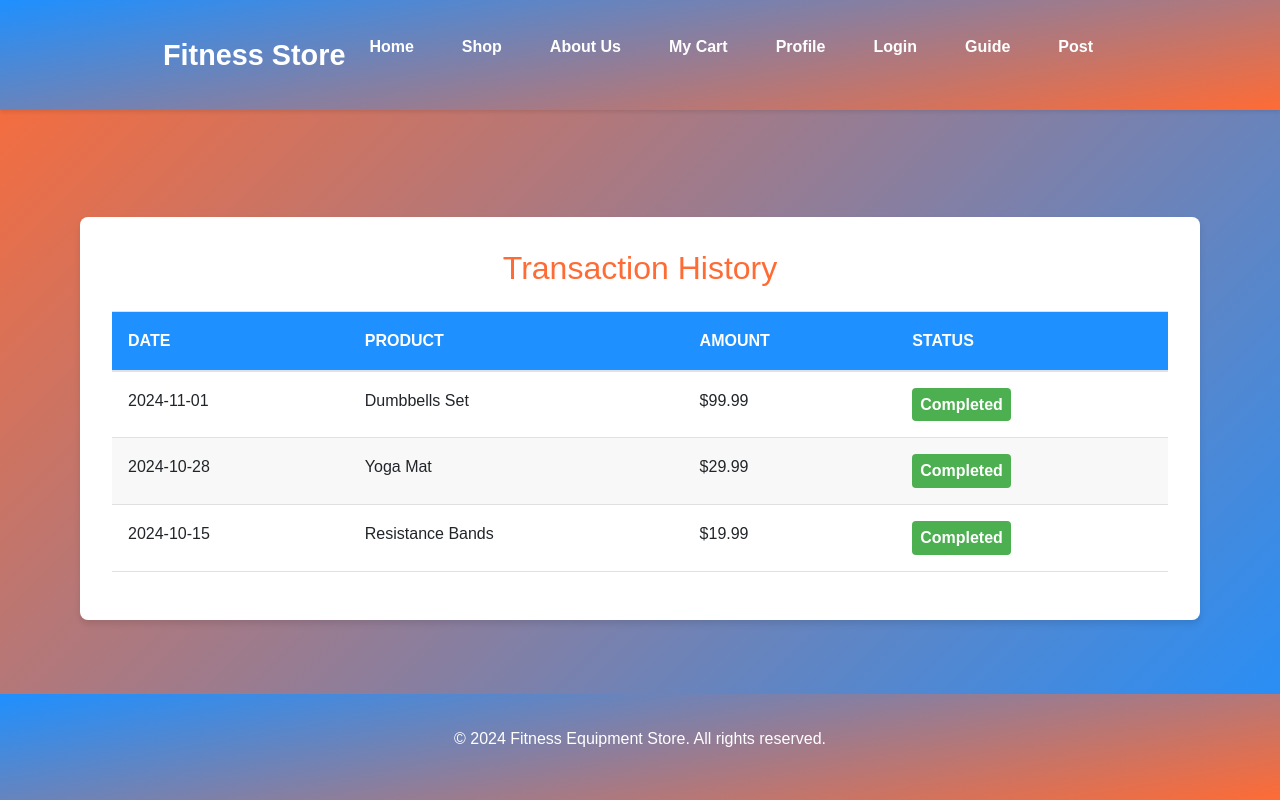
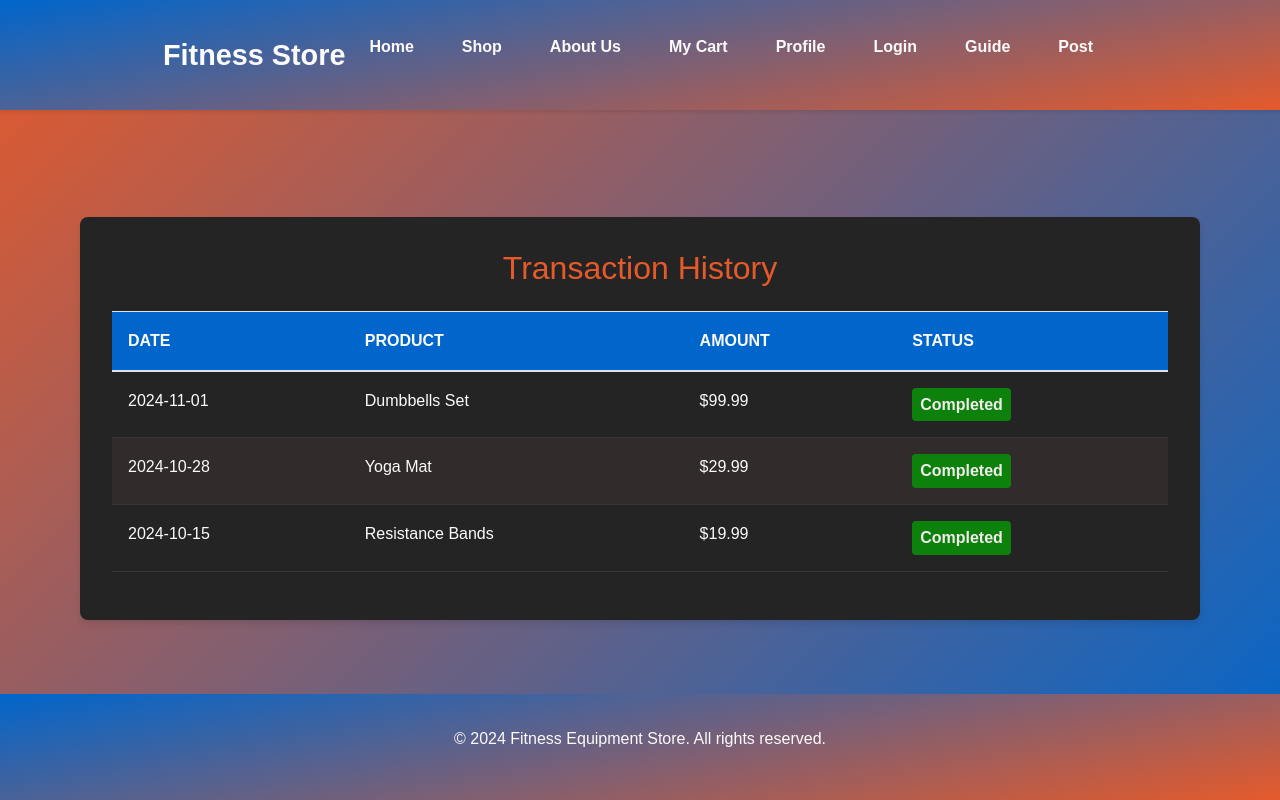
Before and after one commit to sprinklepancake/webprj, a PHP site: page /hasan/transaction.html in a window 1280 px wide. Run offline with PHP 8.4, Linux system fonts and the light colour scheme; some libraries are stand-ins or nearby versions.

Commit message:
making the theme dark

```diff
--- a/components/footer.html
+++ b/components/footer.html
@@ -3,6 +3,6 @@
 
 <footer class="grad-color">
     <div class="container">
-      <p>&copy; 2024 Fitness Equipment Store. All rights reserved.</p>
+      <p class="footer-color">&copy; 2024 Fitness Equipment Store. All rights reserved.</p>
     </div>
 </footer>
--- a/components/header.html
+++ b/components/header.html
@@ -11,7 +11,7 @@
         <li class="nav-links-li"><a href="../petra/landing.html">Home</a></li>  <!--we can change this when we have a home page or smth-->
         <li class="nav-links-li"><a href="../petra/shop.html">Shop</a></li>
         <li class="nav-links-li"><a href="../tia/aboutus.html">About Us</a></li>
-        <li class="nav-links-li"><a href="cart.html">My Cart</a></li>
+        <li class="nav-links-li"><a class="nav-links-li-a" href="cart.html">My Cart</a></li>
         <li class="nav-links-li"><a href="profile.html">Profile</a></li>
         <li class="nav-links-li"><a href="../hasan/login.html">Login</a></li>
         <li class="nav-links-li"><a href="../hasan/equipment-guide.html">Guide</a></li>
@@ -24,6 +24,6 @@
 <script>
   //toggles the menu on mobile screens (not working yet, working on it)
   document.getElementById("menu-icon").onclick = function () {
-    document.getElementById("nav-links").classList.toggle("active");
+    document.getElementById("nav-links-li").classList.toggle("active");
   };
 </script>
--- a/hasan/transaction.html
+++ b/hasan/transaction.html
@@ -13,7 +13,7 @@
 
     <style>
         .transaction-container {
-            background-color: var(--white);
+            background-color: var(--black);
             border-radius: 8px;
             box-shadow: 0 4px 6px rgba(0, 0, 0, 0.1);
             padding: 2rem;
@@ -21,7 +21,7 @@
         }
 
         .page-title {
-            color: var(--primary);
+            color: var(--primary-dark);
             text-align: center;
             margin-bottom: 1.5rem;
             font-size: 2rem;
@@ -31,22 +31,22 @@
         .transaction-table td {
             padding: 1rem;
             text-align: left;
-            border-bottom: 1px solid #e0e0e0;
+            border-bottom: 1px solid #373535;
         }
 
         .transaction-table th {
-            background-color: var(--secondary);
-            color: var(--white);
+            background-color: var(--secondary-dark);
+            color: var(--text);
             font-weight: bold;
             text-transform: uppercase;
         }
 
         .transaction-table tr:nth-child(even) {
-            background-color: #f8f8f8;
+            background-color: #312b2b;
         }
 
         .transaction-table tr:hover {
-            background-color: #f0f0f0;
+            background-color: #423e3e;
         }
 
         .status {
@@ -57,8 +57,8 @@
         }
 
         .status.completed {
-            background-color: #4caf50;
-            color: white;
+            background-color: var(--dark-green);
+            color: var(--white);
         }
 
         @media (max-width: 768px) {
@@ -70,6 +70,9 @@
             .transaction-table td {
                 padding: 0.75rem;
             }
+        }
+        td{
+            color: var(--text);
         }
     </style>
 </head>
--- a/main.css
+++ b/main.css
@@ -9,10 +9,13 @@
     --secondary-light: #5ab0ff;
     --secondary-dark: #0066cc;
     --background: #f8f9fa;
-    --text: #333333;
-    --text-light: #666666;
-    --white: #ffffff;
+    --text: #fdfafa;
+    --text-light: #c5bfbf;
+    --white: #f1ebeb;
     --price: #d60000;
+    --black: #252424;
+    --greyishblue: #58617a;
+    --dark-green: #0c810c;
 }
 
 body {
@@ -38,14 +41,14 @@ body {
 }
 
 .header_class {
-    color: var(--white);
+    color: var(--black);
     box-shadow: 0 2px 4px rgba(0, 0, 0, 0.1);
     position: relative;
     z-index: 100;
   }
 
   .grad-color {
-    background: linear-gradient(170deg, var(--secondary) 0%, var(--primary) 100%);
+    background: linear-gradient(170deg, var(--secondary-dark) 0%, var(--primary-dark) 100%);
   }
 
   .nav {
@@ -59,7 +62,7 @@ body {
 
   .logo a {
     font-size: 1.8rem;
-    color: var(--white);
+    color: var(--text);
     font-weight: bold;
     text-decoration: none;
   }
@@ -80,7 +83,7 @@ body {
 }
 
   .nav-links li a {
-    color: var(--white);
+    color: var(--text);
     font-weight: bold;
     text-decoration: none;
     position: relative;
@@ -93,7 +96,7 @@ body {
     display: block;
     width: 0;
     height: 2px;
-    background: var(--secondary-light);
+    background: var(--secondary-dark);
     transition: width 0.3s;
     position: absolute;
     left: 0;
@@ -145,29 +149,30 @@ body {
 
 .header_class nav ul li {
     margin: 0 1rem;
+    color: var(--text);
 }
 
 .header_class nav ul li a {
-    color: var(--white);
+    color: var(--text);
     text-decoration: none;
     font-weight: bold;
     transition: color 0.3s ease;
 }
 
 .header_class nav ul li a:hover {
-    color: var(--secondary-light);
+    color: var(--secondary-dark);
 }
 
 footer {
     background-color: var(--primary-dark);
-    color: var(--white);
+    color: var(--text);
     text-align: center;
     padding: 1rem 0;
     margin-top: auto;
 }
 
 form {
-    background-color: var(--white);
+    background-color: var(--black);
     padding: 2rem;
     border-radius: 8px;
     box-shadow: 0 4px 6px rgba(0, 0, 0, 0.1);
@@ -224,7 +229,7 @@ button:hover {
 
 /*use this for the gradient backgrund effect (metel in the pics) add it as a class aal <body>*/ /*hasan*/
 .body-backg{
-    background: linear-gradient(135deg, var(--primary) 0%, var(--secondary) 100%);
+    background: linear-gradient(135deg, var(--primary-dark) 0%, var(--secondary-dark) 100%);
     min-height: 100vh;
     display: flex;
     flex-direction: column;
--- a/petra/landing.html
+++ b/petra/landing.html
@@ -8,7 +8,7 @@
     <link target="_blank">
     <style>
         .landing-shop-container {
-            background-color: var(--white);
+            background-color: var(--black);
             border-radius: 8px;
             box-shadow: 0 4px 6px rgba(0, 0, 0, 0.1);
             margin-top: 2rem;
@@ -47,7 +47,7 @@
             transform: translateY(-50%);
             font-size: 30px;
             color: var(--text);
-            background-color: var(--white);
+            background-color: var(--black);
             padding: 10px;
             cursor: pointer;
         }
@@ -62,7 +62,7 @@
 
         .arrow:hover {
             color: var(--text-light);
-            background-color: var(--white);
+            background-color: var(--greyishblue);
         }
 
         .header-text {
```
Also changed, not shown: other parts of main.css (+13 -11 lines), hasan/equipment-guide.html (+5 -5 lines), hasan/login.html (+2 -6 lines), petra/shop.html (+6 -4 lines), tia/aboutus.css (+8 -15 lines), tia/posting.css (+9 -4 lines).
